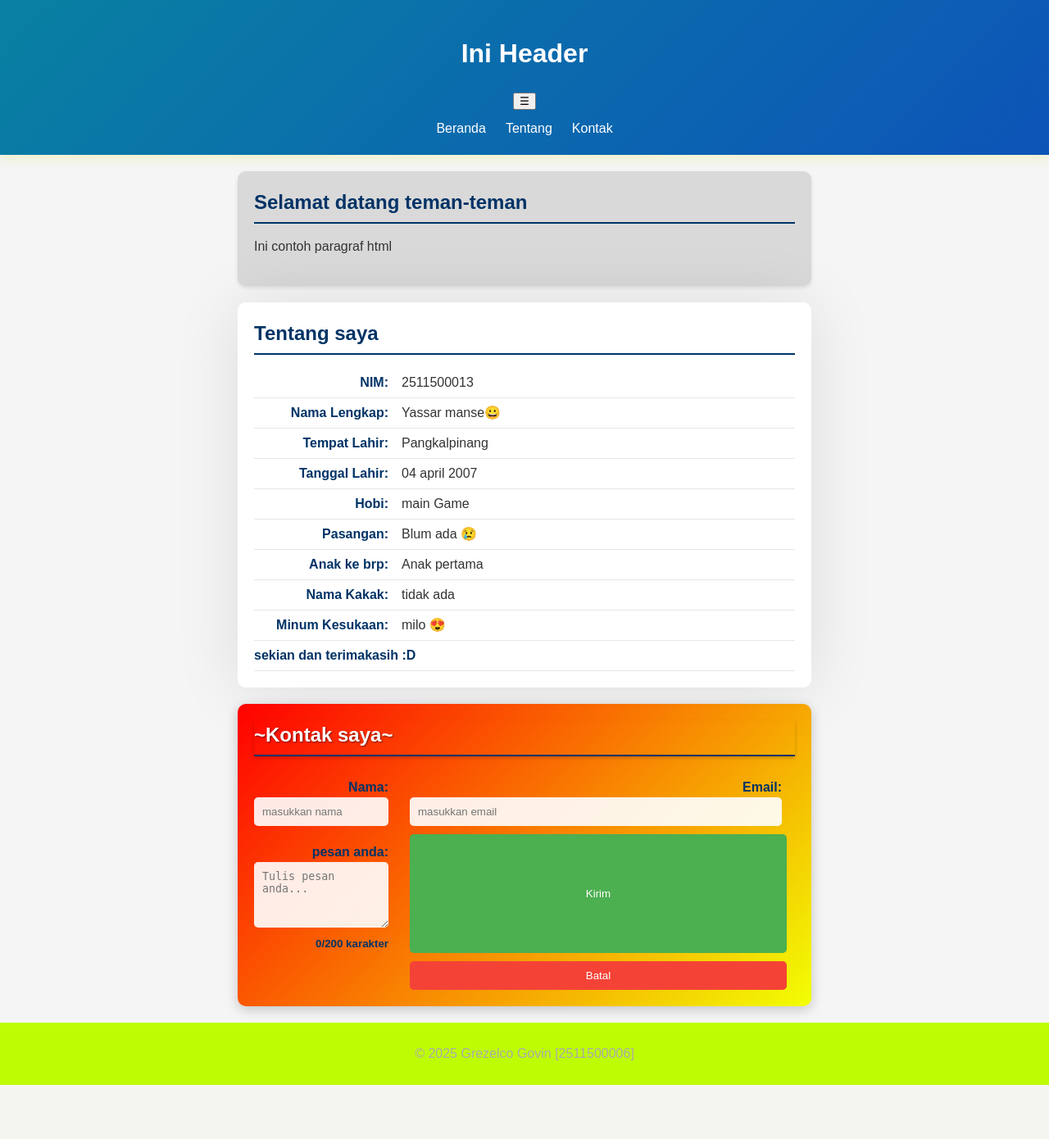
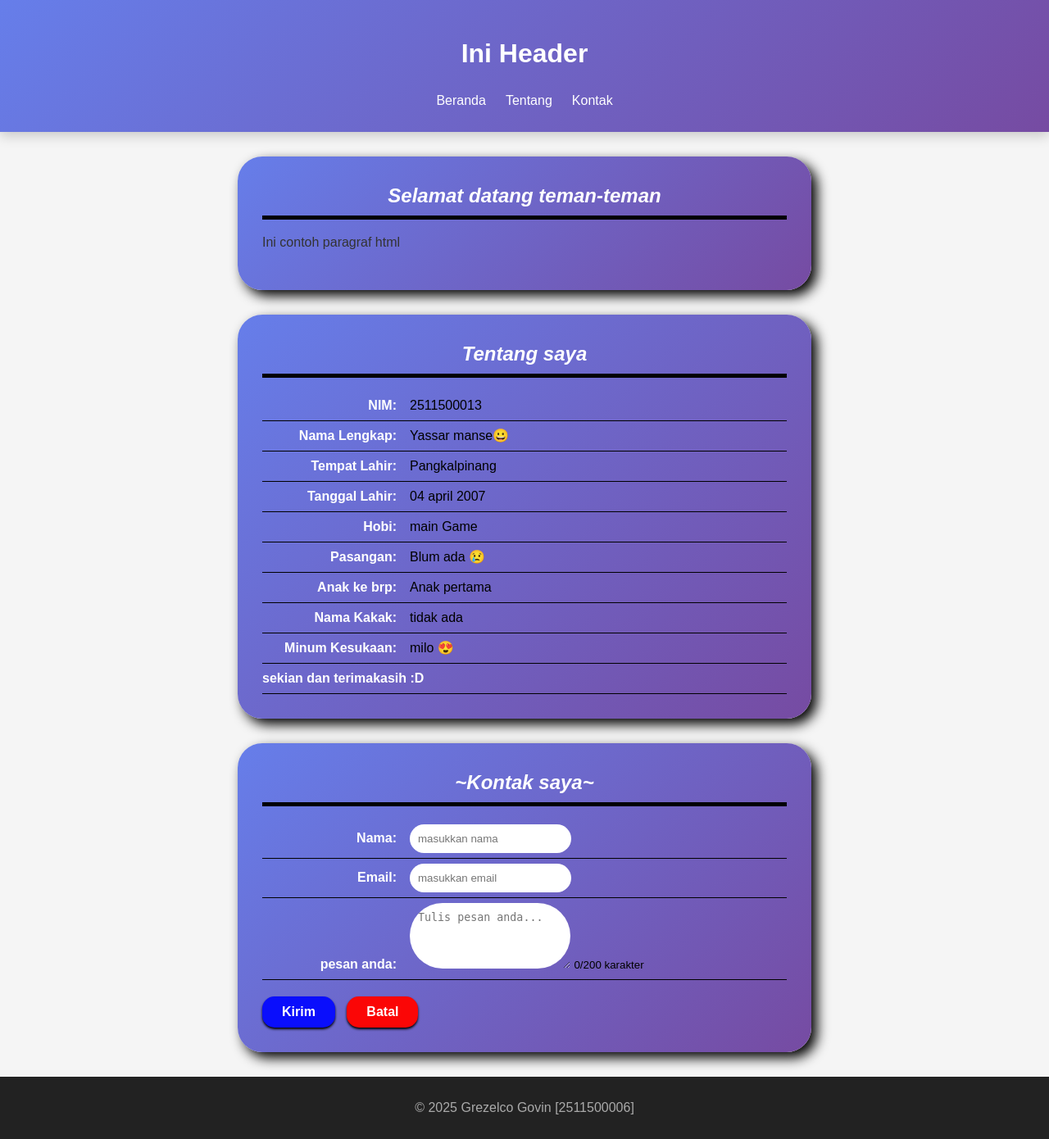
Before and after one commit to 2511500013-yassarmanse/2511500013-PWD-TI1A-2526O, a PHP site: page /pertemuan-04/index.html in a window 1280 px wide. Shown: the whole page at 82% size. Before the commit the page ends 1324 px from the top, so only its background shows below. Run offline with PHP 8.4, Linux system fonts and the light colour scheme.

Commit message:
update index.html

```diff
--- a/pertemuan-04/style.css
+++ b/pertemuan-04/style.css
@@ -4,18 +4,18 @@
 
 body {
   margin: 0;
-  font-family: Arial, sans-serif;
+  font-family: arial, sans-serif;
   background: #f5f5f5;
   color: #333;
   line-height: 1.5;
 }
 
 header {
-  background: linear-gradient(135deg, #0981a2 0%, #0d54b8 100%);
+  background: linear-gradient(135deg, #667eea 0%, #764ba2 100%);
   color: #fff;
   padding: 20px;
   text-align: center;
-  box-shadow: 0 4px 15px rgba(211, 222, 5, 0.2);
+  box-shadow: 0 4px 15px rgba(0, 0, 0, 0.2);
 }
 
 header ul {
@@ -23,7 +23,7 @@
   justify-content: center;
   list-style: none;
   padding: 0;
-  margin: 10px 0 0;
+  margin: 6px 12px;
 }
 
 header li a {
@@ -32,40 +32,8 @@
   padding: 6px 12px;
 }
 
-#home,
-#about,
-#contact {
-  background-color: #d9d9d9;
-  border-radius: 10px;
-  padding: 20px;
-  max-width: 700px;
-  margin: 20px auto;
-  box-shadow: 0 2px 5px rgba(0, 0, 0, 0.1);
-}
-
-#home h2,
-#about h2,
-#contact h2 {
-  color: #003366;
-  border-bottom: 2px solid #003366;
-  padding-bottom: 6px;
-  margin-top: 0;
-  margin-bottom: 16px;
-}
-
-#home p {
-  text-align: justify;
-}
-
-footer {
-  background: #befc04;
-  color: #aaa;
-  text-align: center;
-  padding: 10px;
-}
-
 header li a:hover {
-  background-color: rgba(255, 255, 255, 0.2);
+  background-color: #6b46c1;
   border-radius: 6px;
   transition: background-color 0.3s ease;
 }
@@ -74,22 +42,150 @@
   outline: 2px solid #fff;
   outline-offset: 2px;
   border-radius: 6px;
-  background-color: rgba(255, 255, 255, 0.2);
+  background-color: rgba(255, 255, 255, 0.15);
 }
 
 header li a:active {
-  background-color: rgba(255, 255, 255, 0.2);
-  transform: translate(1px);
+  background-color: #fff;
+  transform: translateY(1px);
+}
+
+#home,
+#about,
+#contact,
+#ipk {
+  background: linear-gradient(135deg, #667eea 0%, #764ba2 100%);
+  border-radius: 30px;
+  padding: 30px;
+  max-width: 700px;
+  margin: 30px auto;
+  box-shadow: 7px 7px 15px black;
+}
+
+#home h2,
+#about h2,
+#contact h2,
+#ipk h2 {
+  color: #fff;
+  border-bottom: 5px solid #000000;
+  padding-bottom: 6px;
+  margin-top: 0;
+  margin-bottom: 16px;
+  text-align: center;
+  font-family: sans-serif;
+  font-style: italic;
+}
+
+#home p {
+  text-align: justify;
+}
+
+#about p,
+#contact label {
+  display: flex;
+  justify-content: flex-start;
+  align-items: baseline;
+  margin: 0;
+  padding: 6px 0;
+  border-bottom: 1px solid black;
+  color: black;
+  font-weight: 500;
+  font-family: sans-serif;
+}
+
+#about strong,
+#contact label > span {
+  min-width: 180px;
+  color: #fff;
+  font-weight: 600;
+  text-align: right;
+  padding-right: 16px;
+  flex-shrink: 0;
+}
+
+#contact input,
+#contact textarea {
+  flex: 1;
+  border: none;
+  border-radius: 40px;
+  padding: 10px;
+  color: black;
+  font-weight: normal;
+  margin: 0;
+  box-sizing: border-box;
+}
+
+#contact button {
+  margin-top: 20px;
+  display: inline-block;
+  padding: 10px 24px;
+  font-size: 16px;
+  border-radius: 15px;
+  cursor: pointer;
+  border: none;
+  transition: all 0.3s ease;
+  margin-right: 10px;
+}
+
+#contact button[type="submit"] {
+  background-color: #0a0efc;
+  color: white;
+  font-weight: 600;
+  box-shadow: 0 2px 3px black;
+}
+
+#contact button[type="reset"] {
+  background-color: #fb0606;
+  color: white;
+  font-weight: 600;
+  box-shadow: 0 2px 3px black;
+}
+
+#contact button[type="submit"]:hover {
+  background-color: #0388ee;
+  transform: translateY(1px);
+}
+
+#contact button[type="reset"]:hover {
+  background-color: #ff3902;
+  transform: translatey(1px);
+}
+
+.menu-toggle {
+  display: none;
+  background: none;
+  border: none;
+  color: #fff;
+  font-size: 28px;
+  cursor: pointer;
 }
 
 @media (max-width: 600px) {
+  .menu-toggle {
+    display: block;
+    position: absolute;
+    left: 16px;
+    top: 8px;
+  }
+
+  nav {
+    display: none;
+    flex-direction: column;
+    background: #003366;
+    width: 100%;
+    padding: 5px 0;
+  }
+
+  nav.active {
+    display: flex;
+  }
+
   header {
     padding: 16px;
     position: sticky;
     top: 0;
     z-index: 1000;
   }
-
 
   header h1 {
     margin: 0 0 8px;
@@ -99,164 +195,42 @@
 
   header ul {
     flex-direction: column;
-    align-items: stretch;
+    align-items: strecth;
     gap: 8px;
     margin: 8px 0 0;
   }
 
-    header li a {
+  header li a {
     display: block;
     padding: 12px 14px;
     border: 1px solid rgba(255, 255, 255, 0.35);
-    background: linear-gradient(135deg, #c60024 0%, #fff200 100%);
     backdrop-filter: saturate(120%);
+    background: rgba(255, 255, 255, 0.08);
   }
-}
 
-#about {
-  background-color: #ffffff;
-  border-radius: 10px;
-  padding: 20px;
-  max-width: 700px;
-  margin: 20px auto;
-  box-shadow: 0 2px 5pc rgba(0, 0, 0, 0.1);
-}
-
-#about h2 {
-  color: #003366;
-  border-bottom: 2px solid #003366;
-  padding-bottom: 6px;
-  margin-top: 0;
-  margin-bottom: 16px;
-}
-
-#about p {
-  display: flex;
-  justify-content: flex-start;
-  align-items: baseline;
-  margin: 0;
-  padding: 6px 0;
-  border-bottom: 1px solid #e6e6e6;
-}
-
-#about strong {
-  min-width: 180px;
-  color: #003366;
-  font-weight: 600;
-  text-align: right;
-  padding-right: 16px;
-  flex-shrink: 0;
-}
-
-@media (max-width: 600px) {
-  #about p {
+  #about p,
+  #contact label {
     flex-direction: column;
     align-items: flex-start;
   }
 
-  #about strong {
-    text-align: left;
-    padding-right: 0;
-    margin-bottom: 2px;
-  }
-}
-
-#contact {
-  background: linear-gradient(135deg, #ff0000 0%, #f2ff03 100%);
-  border-radius: 10px;
-  padding: 20px;
-  max-width: 700px;
-  margin: 20px auto;
-  box-shadow: 0 4px 15px rgba(0, 0, 0, 0.2);
-  color: #ffffff;
-}
-
-#contact h2 {
-  color: #ffffff;
-  border-bottom: 2px solid #003366;
-  margin-top: 0;
-  margin-bottom: 16px;
-  padding-bottom: 6px;
-  font-size: 24px;
-  text-shadow: 1px 1px 2px rgba(0, 0, 0, 0.5);
-  box-shadow: 0 2px 4px rgba(0, 0, 0, 0.2);
-}
-
-#contact form {
-  display: grid;
-  grid-template-columns: 180px 1fr;
-  gap: 10px;
-}
-
-#contact label {
-  text-align: right;
-  padding-right: 16px;
-  color: #003366;
-  font-weight: 600;
-  align-self: start;
-  padding-top: 10px;
-}
-
-#contact input,
-#contact textarea {
-  margin-bottom: 0;
-  padding: 10px;
-  border: none;
-  border-radius: 5px;
-  background: rgba(255, 255, 255, 0.9);
-  color: #333;
-  width: 100%;
-  box-sizing: border-box;
-}
-
-#contact input [type="color"] {
-  width: 50px;
-  height: 40px;
-  border-radius: 5px;
-  margin-bottom: 15px;
-}
-
-#contact button {
-  padding: 10px 20px;
-  border: none;
-  border-radius: 5px;
-  background: #4caf50;
-  color: #ffffff;
-  cursor: pointer;
-  margin-right: 10px;
-  transition: background 0.3s;
-  grid-column: 2;
-  display: inline-block;
-}
-
-#contact button:hover {
-  background: #45a049;
-}
-
-#contact button[type="reset"] {
-  background: #f44336;
-}
-
-#contact button[type="reset"]:hover {
-  background: #da190b;
-}
-
-@media (max-width: 600px) {
-  #contact form {
-    display: block;
-  }
-
-  #contact label {
+  #about strong,
+  #contact label > span {
     text-align: left;
     padding-right: 0;
     margin-bottom: 2px;
   }
 
+  #contact input,
+  #contact textarea,
   #contact button {
-    display: block;
     width: 100%;
-    margin: 10px 0;
-    border-top: 1px solid rgba(255, 255, 255, 0.5);
-    border-bottom: 1px solid rgba(255, 255, 255, 0.5);
   }
 }
+
+footer {
+  background: #222;
+  color: #aaa;
+  text-align: center;
+  padding: 10px;
+}
```
